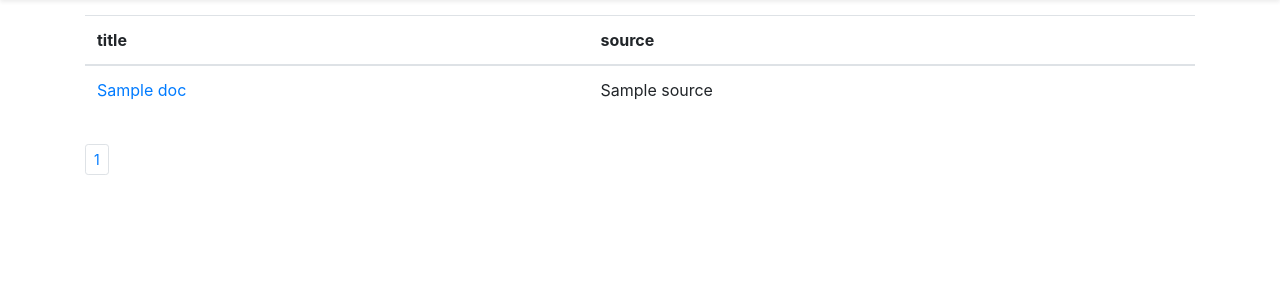
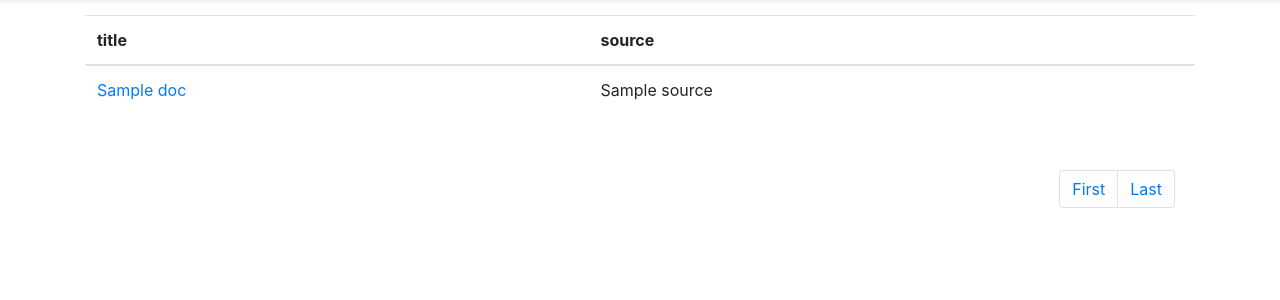
Before and after one commit to soohyunr/annotation-tool, a Flask app: template templates/index.html in a window 1280 px wide. Shown: the part 55-355 px from the top of the page. Run offline with Flask 2, Linux system fonts and the light colour scheme; the template is opened without the code that fills it: most values are stand-ins (such as "Sample title", 1, 10 or a date in 2020); some libraries are stand-ins or nearby versions.

Commit message:
Updated pagination UI

```diff
--- a/templates/index.html
+++ b/templates/index.html
@@ -3,7 +3,8 @@
 {% include 'base/head.html' %}
 <style>
     .pagination {
-        margin-top: 30px;
+        margin: 40px 20px 70px 0;
+        float: right;
     }
 </style>
 <body>
@@ -32,11 +33,18 @@
         </tbody>
     </table>
     <nav aria-label="Page navigation">
-        <ul class="pagination pagination-sm">
-            {% for i in range(1, total_page+1) %}
-            <li class="page-item {% if page == i %} active {% endif %}"><a class="page-link" href="/?p={{i}}">{{i}}</a>
+        <ul class="pagination">
+            <li class="page-item">
+                <a class="page-link" href="/?p=1">First</a>
+            </li>
+            {% for i in range(pagination['left'], pagination['right'] +1) %}
+            <li class="page-item {% if pagination['page'] == i %} active {% endif %}"><a class="page-link"
+                                                                                         href="/?p={{i}}">{{i}}</a>
             </li>
             {% endfor %}
+            <li class="page-item">
+                <a class="page-link" href="/?p={{pagination['total_page']}}">Last</a>
+            </li>
         </ul>
     </nav>
 </div>
```
Also changed, not shown: views.py (+9 -1 lines).
